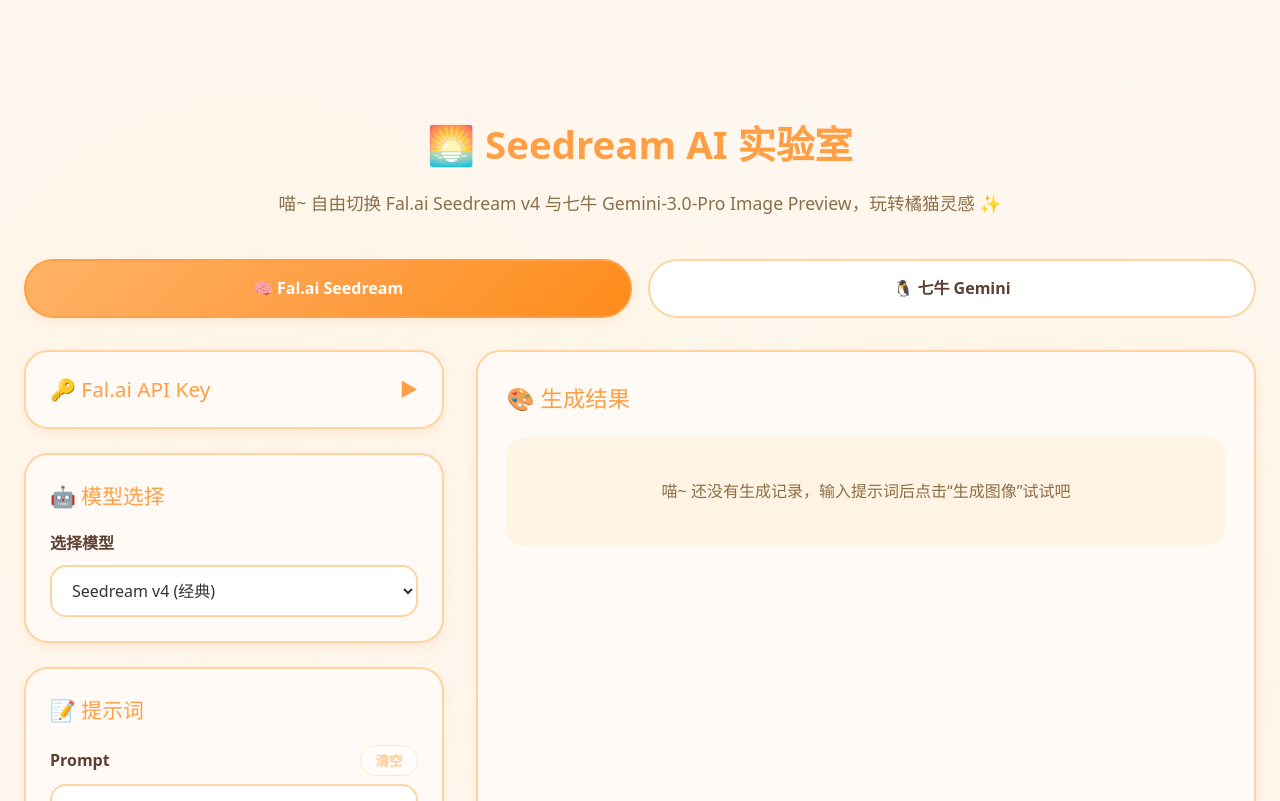
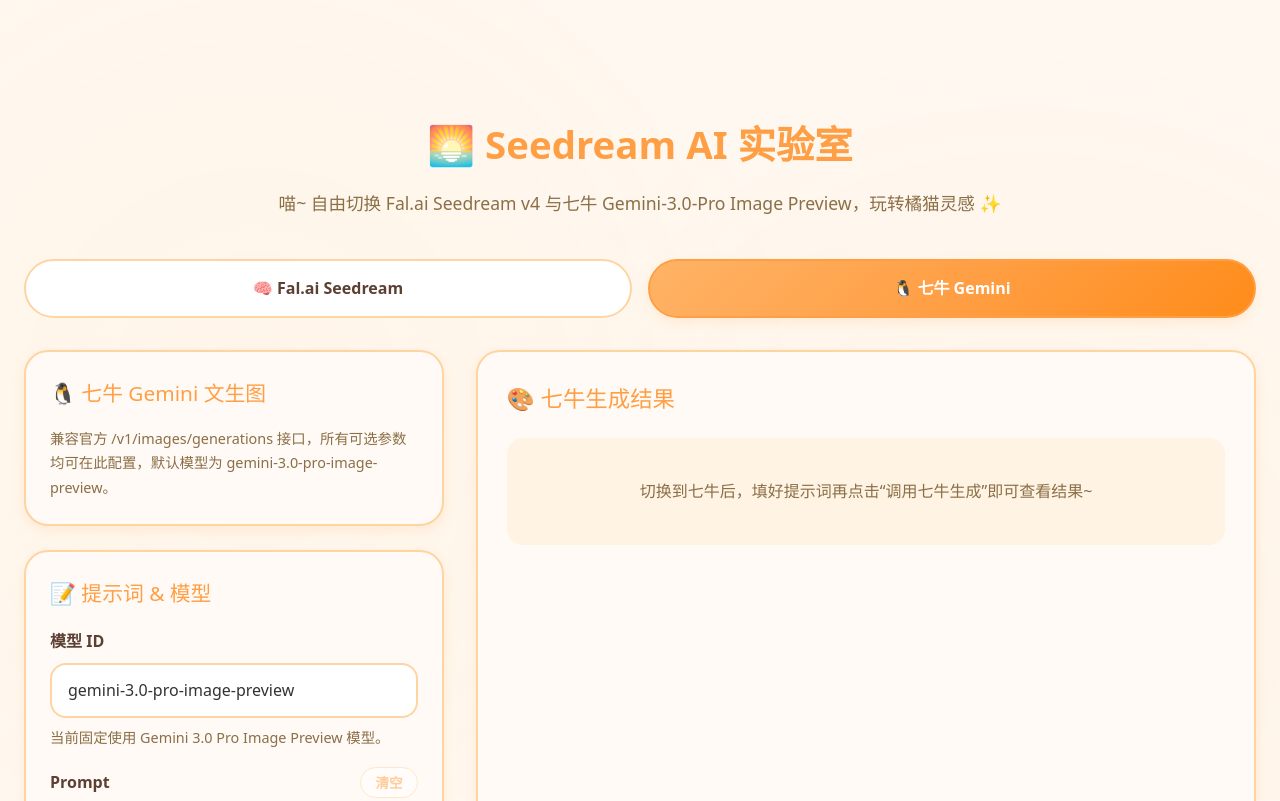
Before and after one commit to IwannaYuJie/web, a React (Vite) app: page /secret-seedream in a window 1280 px wide. Shown: the top 801 px of the page. Built offline with nearby package versions, Linux system fonts and the light colour scheme.

Commit message:
chore: default to qiniu tab

```diff
--- a/src/pages/SeedreamStudio.jsx
+++ b/src/pages/SeedreamStudio.jsx
@@ -33,7 +33,7 @@ function SeedreamStudio() {
   const [showApiKeyPanel, setShowApiKeyPanel] = useState(false)
   const [showParamsPanel, setShowParamsPanel] = useState(false)
   const [showQiniuParamsPanel, setShowQiniuParamsPanel] = useState(false)
-  const [activeApi, setActiveApi] = useState('fal')
+  const [activeApi, setActiveApi] = useState('qiniu')
 
   // 新增模型选择与参数状态
   const [modelType, setModelType] = useState('v4') // 'v4' | 'new'
```
Also changed, not shown: 1 other file (tests, documents, lock files or other folders).
